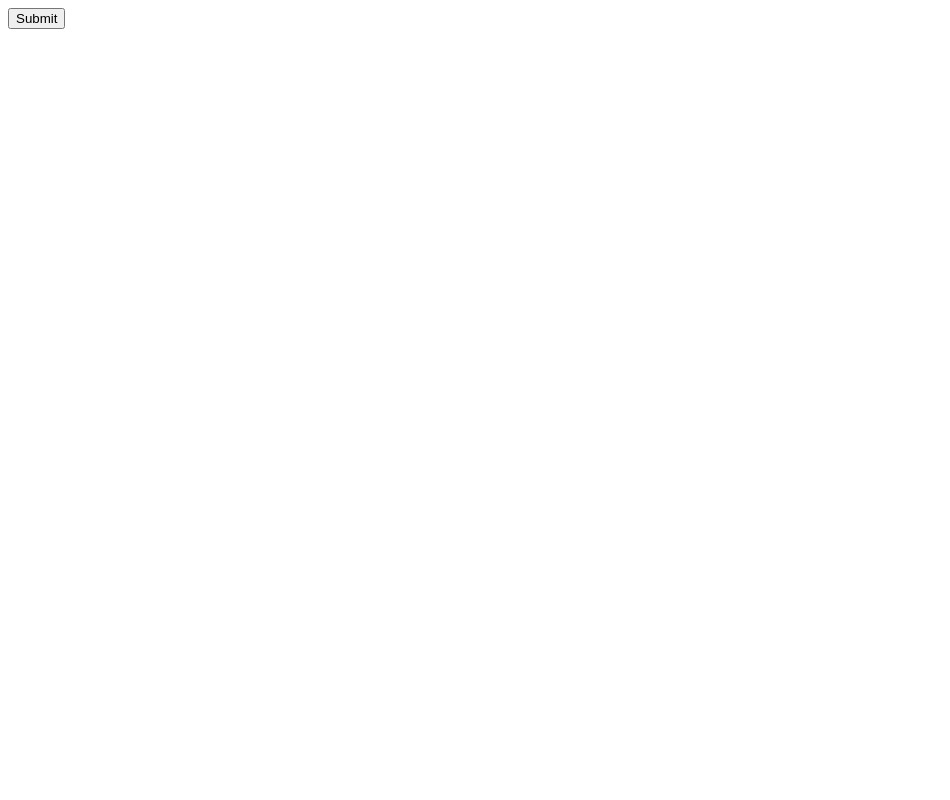
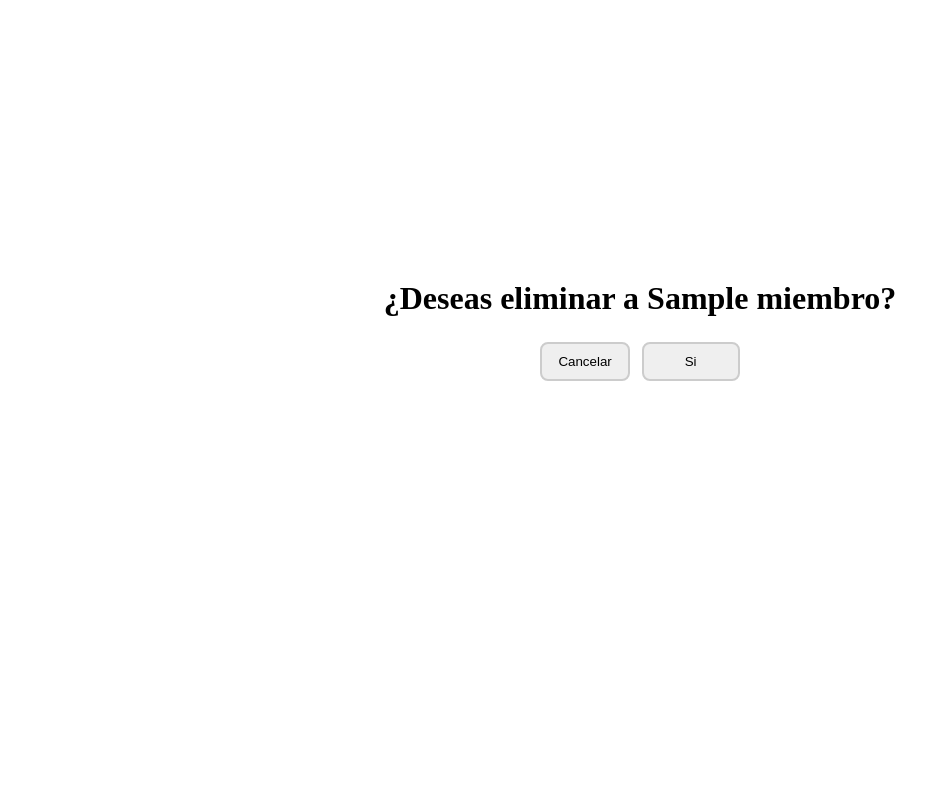
Before and after one commit to luismeza8/assistance_system, a Django app: page /eliminar_miembro/1 in a window 1280 px wide. Before the commit the part shown is almost empty. Shown: the whole page, without its empty margins (0-950 px from the left). Run offline with Django 5.2, Linux system fonts and the light colour scheme; tables that the repository leaves empty hold one stand-in row (values such as "Sample post").

Commit message:
template de eliminar miembro estilizado

```diff
--- a/registro/models.py
+++ b/registro/models.py
@@ -10,7 +10,7 @@ class Subsistema(models.Model):
 
 class Mision(models.Model):
     nombre = models.CharField(max_length=100)
-    lider = models.ForeignKey('Miembro', on_delete=models.CASCADE, related_name='lider_de')
+    lider = models.ForeignKey('Miembro', on_delete=models.CASCADE, related_name='lider_de', null=True, blank=True)
     fecha_inicio = models.DateField()
     fecha_finalizacion = models.DateField()
 
--- a/registro/templates/registro/eliminar_miembro.html
+++ b/registro/templates/registro/eliminar_miembro.html
@@ -1,4 +1,14 @@
-<form method='POST'>
-  {% csrf_token %}
-  <input type='submit' name='confirm'>
-</form>
+{% load static %}
+<head>
+  <link rel="stylesheet" href="{% static 'css/eliminar_miembro.css' %}">
+</head>
+<body>
+  <div class='contenido'>
+    <form method='POST'>
+      {% csrf_token %}
+      <h1>¿Deseas eliminar a {{ miembro.nombre }}?</h1>
+        <button class='btn_cancelar' type='button' onclick='window.history.back()'>Cancelar</button>
+      <button class='btn_si' type="submit">Si</button>
+    </form>
+  </div>
+</body>
--- /dev/null
+++ b/static/css/eliminar_miembro.css
@@ -0,0 +1,26 @@
+body {
+  height: 100%;
+  margin: 0;
+  display: flex;
+  justify-content: center;
+  align-items: center;
+}
+
+.contenido {
+  text-align: center;
+  margin-bottom: 140px;
+}
+
+.btn_si {
+  padding: 10px 41px;
+  margin: 4px;
+  border: 2px solid #ccc;
+  border-radius: 8px;
+}
+
+.btn_cancelar {
+  padding: 10px 16px;
+  margin: 4px;
+  border: 2px solid #ccc;
+  border-radius: 8px;
+}
```
Also changed, not shown: registro/migrations/0004_alter_mision_lider.py (added).
